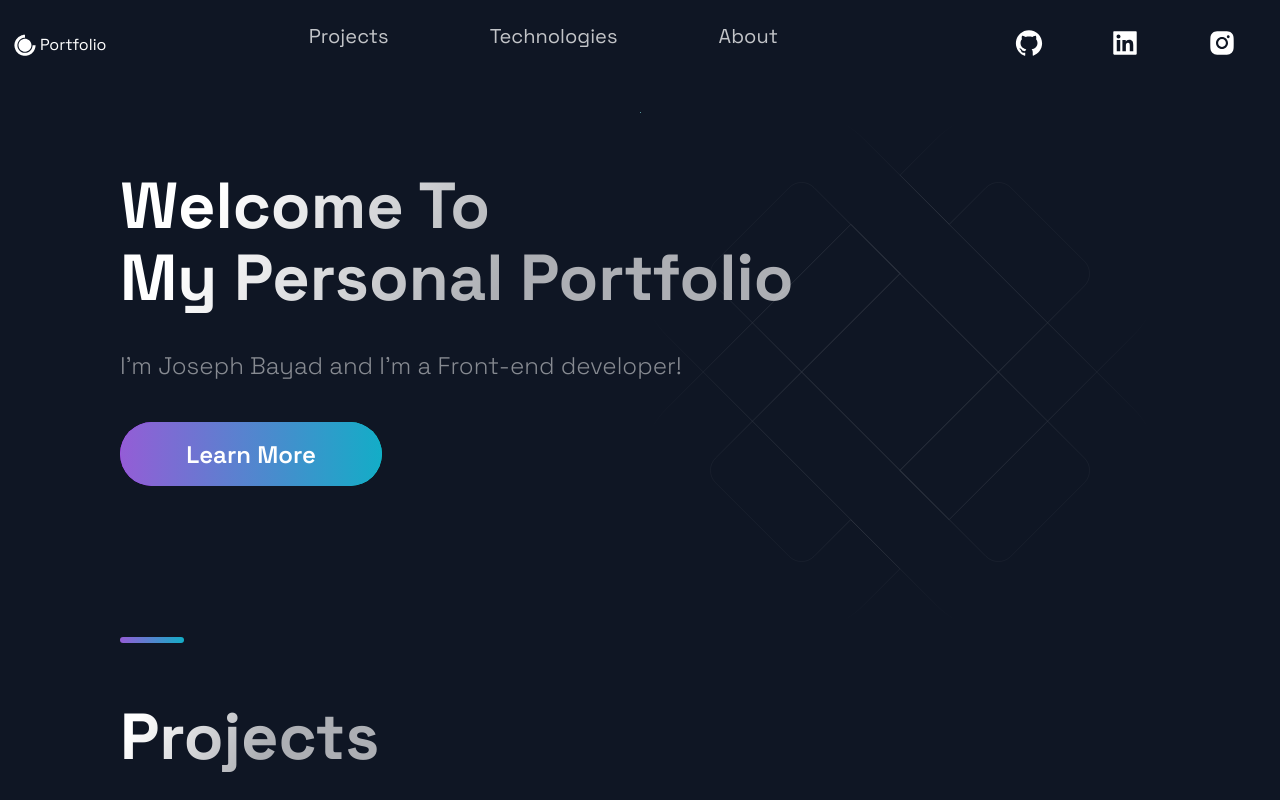
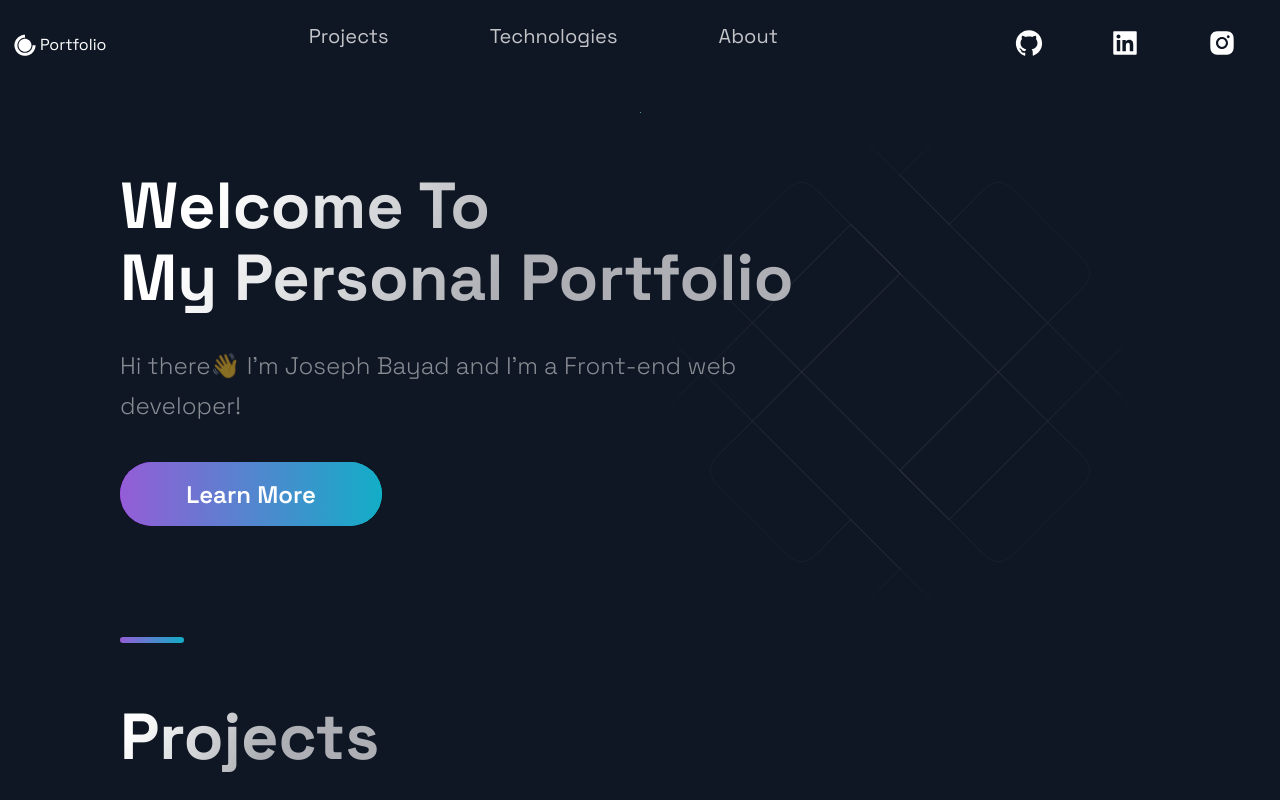
Before and after one commit to YoussefBayad/myportfolio, a Next.js app: page / in a window 1280 px wide. Shown: the top 800 px of the page. Built offline with nearby package versions, Linux system fonts and the light colour scheme.

Commit message:
edit hero section content

```diff
--- a/src/components/Hero/Hero.js
+++ b/src/components/Hero/Hero.js
@@ -18,7 +18,7 @@ const Hero = (props) => (
           My Personal Portfolio
         </SectionTitle>
         <SectionText>
-          I’m Joseph Bayad and I’m a Front-end developer!{' '}
+          Hi there👋 I’m Joseph Bayad and I’m a Front-end web developer!
         </SectionText>
         <Link href='#tech'>
           <Button onClick={props.handleClick}>Learn More</Button>
```
